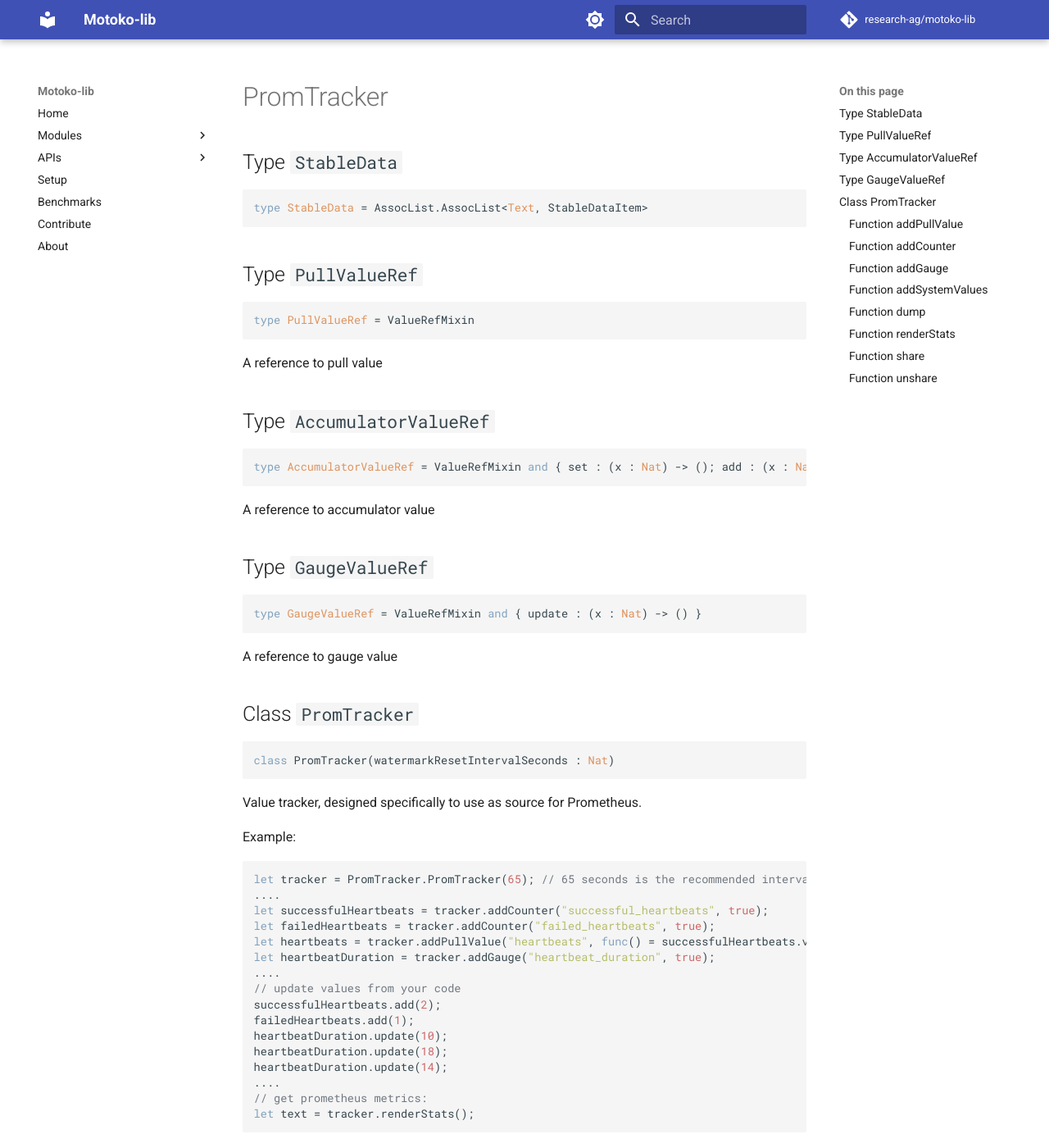
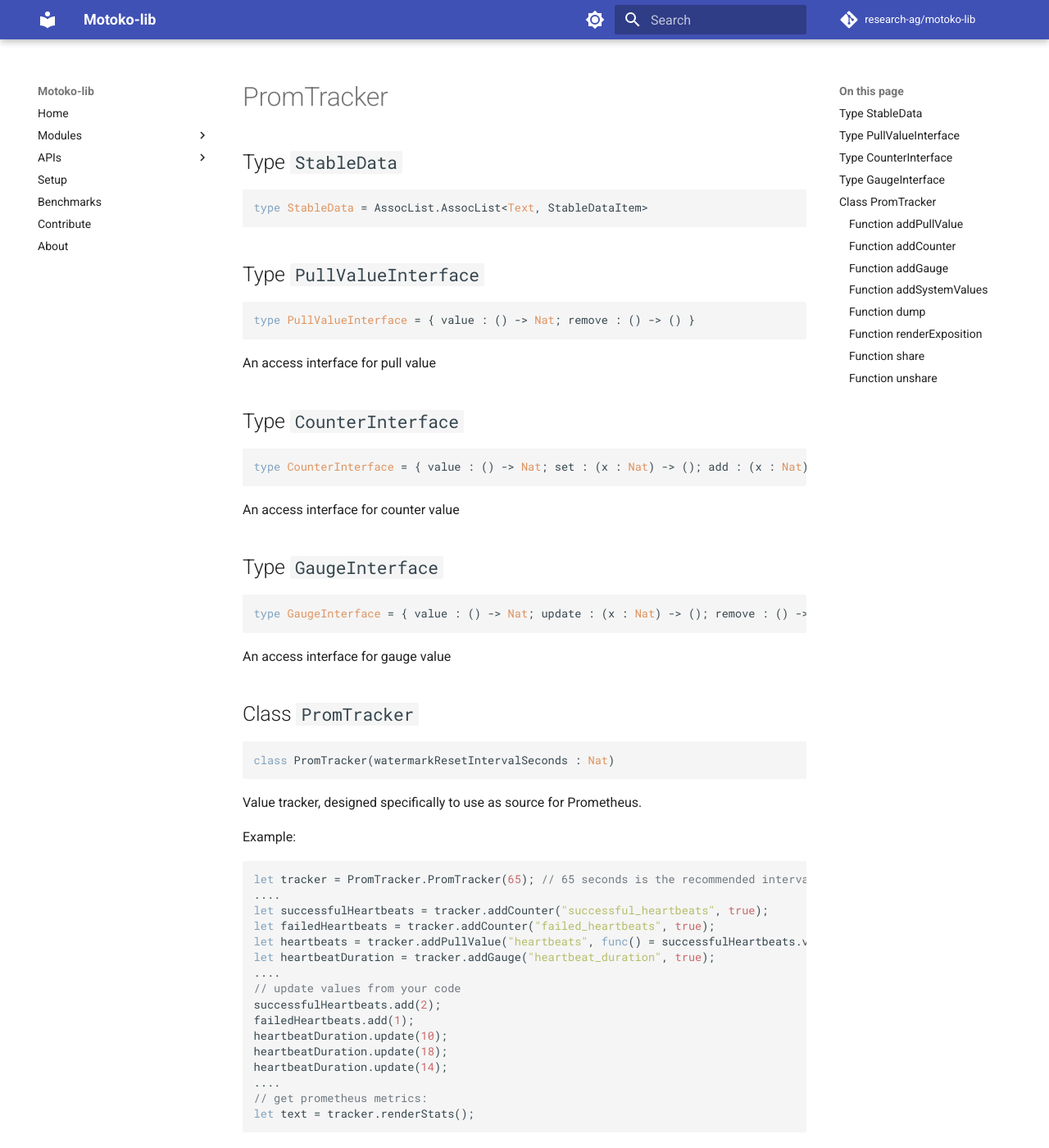
Before and after one commit to research-ag/motoko-lib, an MkDocs documentation site: the page built from docs/modoc/PromTracker.md, in a window 1280 px wide and 1400 px high. Shown: the whole window at 82% size. Built offline with MkDocs 1.6.1 and Material for MkDocs 9.7.7, drawn with Linux system fonts in a browser that asks for light colours; comment, search, counter and statistics services are not loaded; some of the changed text lies outside the part shown.

Commit message:
PR code adjustments

````diff
--- a/docs/modoc/PromTracker.md
+++ b/docs/modoc/PromTracker.md
@@ -6,26 +6,26 @@ type StableData = AssocList.AssocList<Text, StableDataItem>
 ```
 
 
-## Type `PullValueRef`
+## Type `PullValueInterface`
 ``` motoko
-type PullValueRef = ValueRefMixin
+type PullValueInterface = { value : () -> Nat; remove : () -> () }
 ```
 
-A reference to pull value
+An access interface for pull value
 
-## Type `AccumulatorValueRef`
+## Type `CounterInterface`
 ``` motoko
-type AccumulatorValueRef = ValueRefMixin and { set : (x : Nat) -> (); add : (x : Nat) -> () }
+type CounterInterface = { value : () -> Nat; set : (x : Nat) -> (); add : (x : Nat) -> (); remove : () -> () }
 ```
 
-A reference to accumulator value
+An access interface for counter value
 
-## Type `GaugeValueRef`
+## Type `GaugeInterface`
 ``` motoko
-type GaugeValueRef = ValueRefMixin and { update : (x : Nat) -> () }
+type GaugeInterface = { value : () -> Nat; update : (x : Nat) -> (); remove : () -> () }
 ```
 
-A reference to gauge value
+An access interface for gauge value
 
 ## Class `PromTracker`
 
@@ -68,7 +68,7 @@ heartbeat_duration_low_watermark{} 10 1698842860811
 
 ### Function `addPullValue`
 ``` motoko
-func addPullValue(prefix : Text, pull : () -> Nat) : PullValueRef
+func addPullValue(prefix : Text, pull : () -> Nat) : PullValueInterface
 ```
 
 Add a stateless value, which outputs value, returned by provided `pull` function on demand
@@ -81,7 +81,7 @@ let storageSize = tracker.addPullValue("storage_size", func() = storage.size());
 
 ### Function `addCounter`
 ``` motoko
-func addCounter(prefix : Text, isStable : Bool) : AccumulatorValueRef
+func addCounter(prefix : Text, isStable : Bool) : CounterInterface
 ```
 
 Add an accumulating counter
@@ -97,7 +97,7 @@ requestsAmount.add(1);
 
 ### Function `addGauge`
 ``` motoko
-func addGauge(prefix : Text, isStable : Bool) : GaugeValueRef
+func addGauge(prefix : Text, isStable : Bool) : GaugeInterface
 ```
 
 Add a gauge value for ever changing value, with ability to catch the highest and lowest value during interval, set on tracker instance.
@@ -128,9 +128,9 @@ func dump() : [(Text, Nat)]
 Dump all current stats to array
 
 
-### Function `renderStats`
+### Function `renderExposition`
 ``` motoko
-func renderStats() : Text
+func renderExposition() : Text
 ```
 
 Render all current stats to prometheus format
````
Also changed, not shown: 1 other file.
